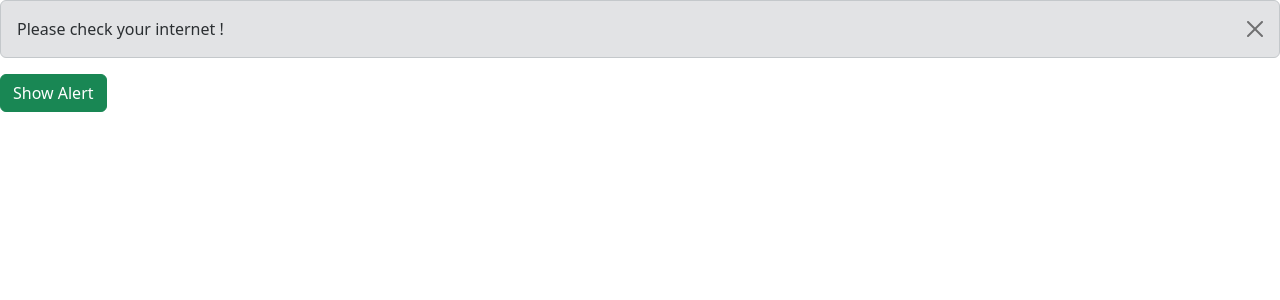
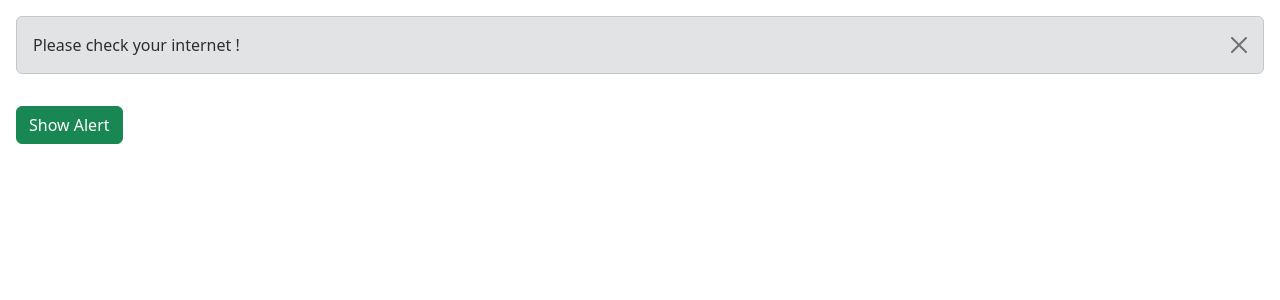
Before and after one commit to muminDev/PracticeWithReact, a React (Vite) app in the folder reactwithmosh/: page / in a window 1280 px wide. Both pictures are taken after a click on the button "Show Alert". Shown: the top 300 px of the page. Built offline with nearby package versions, Linux system fonts and the light colour scheme.

Commit message:
styled-components are installed

```diff
--- a/package.json
+++ b/package.json
@@ -1,5 +1,6 @@
 {
   "dependencies": {
-    "bootstrap": "^5.3.2"
+    "bootstrap": "^5.3.2",
+    "styled-components": "^6.1.1"
   }
 }
--- a/reactwithmosh/src/components/Buttons.tsx
+++ b/reactwithmosh/src/components/Buttons.tsx
@@ -5,7 +5,7 @@ interface Props {
 }
 function Button({ children, onClick, color }: Props) {
   return (
-    <button type="button" className={`btn btn-` + color} onClick={onClick}>
+    <button type="button" className={`btn m-3 btn-` + color} onClick={onClick}>
       {children}
     </button>
   );
--- a/reactwithmosh/src/components/alert.tsx
+++ b/reactwithmosh/src/components/alert.tsx
@@ -6,7 +6,7 @@ interface AlertProps {
 const alert = ({ children, onClose }: AlertProps) => {
   return (
     <div
-      className="alert alert-secondary alert-dismissible fade show"
+      className="alert alert-secondary alert-dismissible fade show m-3"
       role="alert"
     >
       {children}
```
Also changed, not shown: 1 other file (tests, documents, lock files or other folders).
